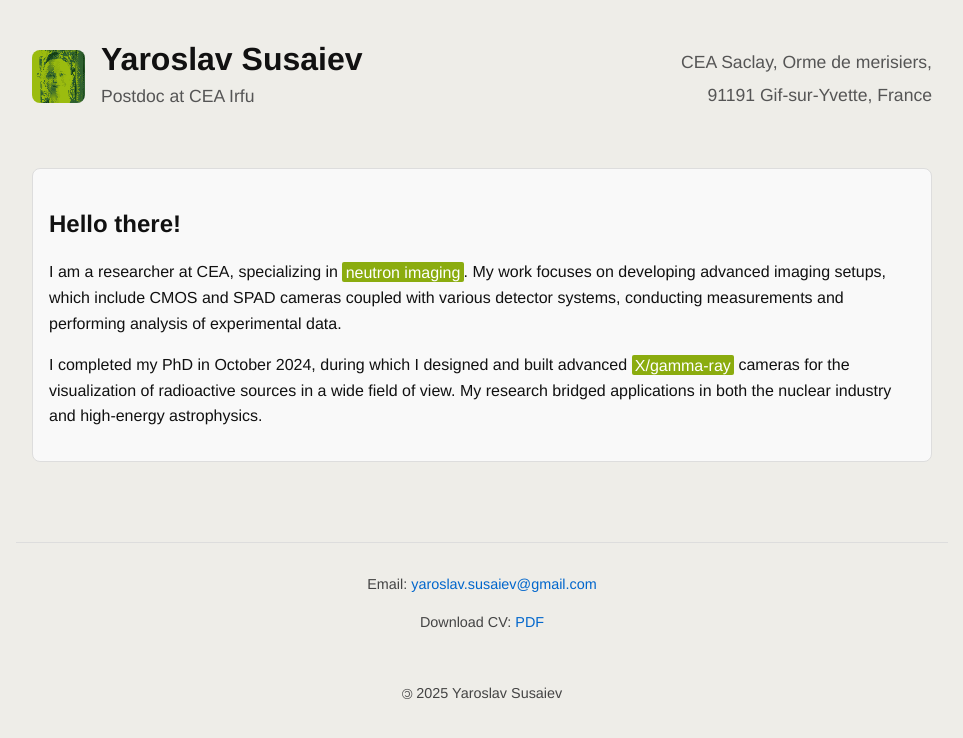
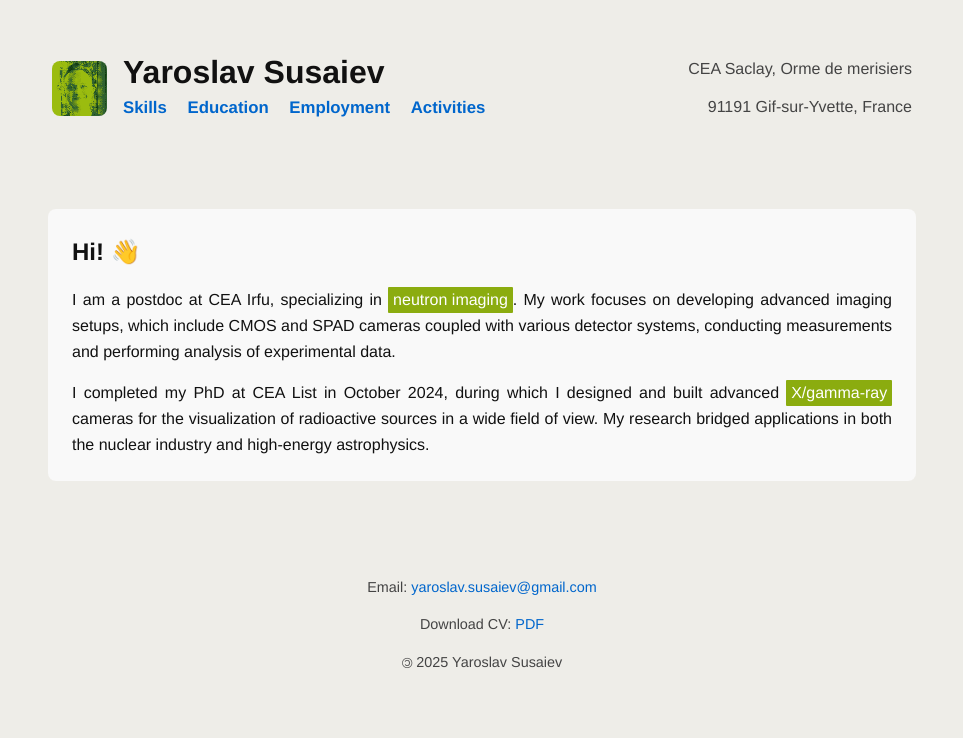
Before and after one commit to ysusaiev/ysusaiev.github.io, a plain HTML site: page index.html in a window 1280 px wide. Shown: the whole page, without its empty margins (158-1121 px from the left). Drawn offline with Linux system fonts and the light colour scheme.

Commit message:
Front page seems ok now, has navbar and well-aligned

```diff
--- a/css/style.css
+++ b/css/style.css
@@ -16,95 +16,85 @@ a:hover {
   text-decoration: underline;
 }
 
-header, nav, main, footer {
+/* Unified layout container width and alignment */
+header,
+nav,
+main,
+footer {
   max-width: 900px;
-  margin: auto;
+  width: 100%;
+  box-sizing: border-box; /* include padding inside total width */
+  margin: 0 auto;
   padding: 2rem 1rem;
 }
 
 /* Header */
-header {
-  text-align: left;
-  margin: 2rem auto 1rem auto;
-  padding: 0 1rem;
-  min-height: auto;
-}
-header h1 {
-  font-size: 2rem;
-  font-weight: 600;
-  margin: 0;
-  line-height: 1.1;
-}
-header p {
-  font-size: 1.1rem;
-  color: #555;
-  margin-top: 0.3rem;
-  margin-bottom: 0;
-}
-
-/* Header with avatar and right text */
 header.header {
   display: flex;
   justify-content: space-between;
   align-items: center;
   padding: 10px 20px;
+  margin: 2rem auto;
 }
+main {
+  margin: 2rem auto;
+}
+
 header.header .left {
   display: flex;
   align-items: center;
   gap: 1rem;
   text-align: left;
 }
-header.header .right {
-  text-align: right;
-}
+
 .tiny-icon {
-  width: 53px;
-  height: 53px;
+  width: 55px;
+  height: 55px;
   object-fit: cover;
   border-radius: 8px;
   flex-shrink: 0;
 }
 
-/* Navigation */
-nav ul {
-  display: flex;
-  justify-content: center;
-  gap: 1rem;
-  list-style: none;
-  padding: 0;
-  margin-bottom: 2rem;
+/* Left text block */
+.left-text h1 {
+  font-size: 2rem;
+  font-weight: 600;
+  margin: 0;
+  line-height: 1.1;
 }
 
-/* Sections */
-section {
-  margin-bottom: 3rem;
-}
-h2 {
-  font-size: 1.5rem;
-  margin-bottom: 1rem;
+/* Navbar line under name */
+.mini-nav {
+  margin-top: 0.3rem;
+  font-size: 1.05rem;
 }
 
-/* Projects Grid */
-.project-grid {
-  display: grid;
-  grid-template-columns: repeat(auto-fit, minmax(250px, 1fr));
-  gap: 1.5rem;
+.mini-nav a {
+  color: #0066cc;
+  text-decoration: none;
+  margin-right: 1rem;
 }
-.project-card {
-  border: 1px solid #ddd;
-  padding: 1rem;
-  border-radius: 8px;
-  background: #f9f9f9;
+
+.mini-nav a:last-child {
+  margin-right: 0;
+}
+
+/* Right address block */
+header.header .right {
+  text-align: right;
+  font-size: 1rem;
+  color: #444;
+  line-height: 1.4;
 }
 
 /* Footer */
 footer {
   text-align: center;
   padding: 1rem;
-  border-top: 1px solid #ddd;
+  /* border-top: 1px solid #ddd; */
   font-size: 0.9rem;
   color: #444;
+  margin-top: 2rem;
 }
 .copyleft {
   display: inline-block;
@@ -118,38 +108,117 @@ footer {
     align-items: center;
     text-align: center;
   }
+
   header.header .left {
-    gap: 0.5rem;
-    margin-bottom: 0.5rem;
+    flex-direction: column;
+    align-items: center;
   }
+
   .tiny-icon {
-    width: 40px;
-    height: 40px;
+    width: 45px;
+    height: 45px;
   }
-  header h1 {
-    font-size: 1.8rem;
+
+  .mini-nav {
+    font-size: 1rem;
   }
-  header p {
-    font-size: 1rem;
+
+  header.header .right {
+    text-align: center;
+    margin-top: 0.5rem;
   }
 }
 
-/* Debug borders */
+/* Highlight */
+.highlight {
+  background-color: #8bac0f;
+  color: #fff;
+  padding: 0.01em 0.3em;
+  border-radius: 1px;
+  display: inline-block;             /* needed for transform */
+  transform: rotate(0deg) skew(0deg);  /* slight rotation + skew */
+  transform-origin: center;          /* rotate around center */
+}
+
+/* Projects Grid */
+.project-grid {
+  display: grid;
+  grid-template-columns: repeat(auto-fit, minmax(250px, 1fr));
+  gap: 1.5rem;
+}
+
+.project-card {
+  padding: 1.5rem;
+  border-radius: 8px;
+  background: #f9f9f9;
+  text-align: justify;
+}
+
+/* Equal vertical spacing inside the card */
+.project-card h2,
+.project-card p,
+.project-card a {
+  margin-top: 0;
+  margin-bottom: 1rem;
+}
+
+.project-card p:last-child {
+  margin-bottom: 0;
+}
+
+/* ==== DEBUG BORDERS (paste at end of css/style.css) ==== */
+/* Enable by adding class="debug-borders" to <body> */
+
+/* General faint outline for everything */
 body.debug-borders * {
-  outline: 1px solid rgba(255, 0, 0, 0.25);
+  outline: 1px solid rgba(255, 0, 0, 0.26) !important; /* faint red */
+  box-shadow: none !important; /* avoid any shadow interference */
 }
-body.debug-borders *:not(:visible) {
-  outline: none;
+
+/* Stronger distinct outlines for main layout containers */
+body.debug-borders header {
+  outline: 2px solid rgba(0, 120, 255, 0.8) !important; /* blue */
 }
+body.debug-borders main {
+  outline: 2px solid rgba(0, 200, 120, 0.8) !important; /* green */
+}
+body.debug-borders footer {
+  outline: 2px solid rgba(150, 0, 200, 0.8) !important; /* purple */
+}
+body.debug-borders nav {
+  outline: 2px dashed rgba(255, 140, 0, 0.9) !important; /* orange dashed */
+}
+
+/* Make outlines thicker on hover so it's easy to inspect */
 body.debug-borders *:hover,
 body.debug-borders *:focus {
-  outline-color: rgba(0, 150, 255, 0.7);
-  outline-width: 2px;
+  outline-width: 3px !important;
+  outline-offset: 2px !important;
+  outline-color: rgba(0,0,0,0.9) !important;
 }
 
-.highlight {
-  background-color: #8bac0f;
-  color: #fff;        /* optional: make text white for contrast */
-  padding: 0.1em 0.2em;
-  border-radius: 2px; /* optional: subtle rounding */
+/* Optionally hide outlines on things that truly shouldn't show (images, icons) */
+/* comment out these two lines if you want borders on EVERYTHING */
+body.debug-borders img,
+body.debug-borders svg {
+  outline: 1px solid rgba(255, 0, 0, 0.15) !important;
 }
+
+/* quick helper to display element name (dev-only) — uncomment if needed */
+/* body.debug-borders *::after { content: attr(data-debug); position: absolute; right: 0; font-size: 10px; color: rgba(0,0,0,0.6); } */
+
+#about {
+  text-align: justify;
+}
+
+.mini-nav a {
+  color: #0066cc;
+  text-decoration: none;
+  margin-right: 1rem;
+  transition: color 0.3s, text-decoration 0.3s;
+}
+
+.mini-nav a:hover {
+  color: #0066cc;
+  text-decoration: underline;
+}
--- a/index.html
+++ b/index.html
@@ -21,17 +21,20 @@
 
 <header class="header">
   <div class="left">
-    <div style="display:flex; align-items:center; gap:1rem;"> <!-- increased gap -->
-      <img src="img/avatar.png" alt="icon" class="tiny-icon">
-      <div>
-        <h1>Yaroslav Susaiev</h1>
-        <p>Postdoc at CEA Irfu</p>
+    <img src="img/avatar.png" alt="icon" class="tiny-icon">
+    <div class="left-text">
+      <h1>Yaroslav Susaiev</h1>
+      <div class="mini-nav">
+        <a href="#skills"><strong>Skills</strong></a>
+        <a href="#education"><strong>Education</strong></a>
+        <a href="#employment"><strong>Employment</strong></a>
+        <a href="#trainings"><strong>Activities</strong></a>
       </div>
     </div>
   </div>
 
   <div class="right">
-    <p>CEA Saclay, Orme de merisiers,</p>
+    <p>CEA Saclay, Orme de merisiers</p>
     <p>91191 Gif-sur-Yvette, France</p>
   </div>
 </header>
@@ -46,14 +49,19 @@
 </nav> -->
 
 <main>
-  <section id="about" class="project-card">
-    <h2>Hello there!</h2>
+  <div class="project-layout">
+    <section id="about" class="project-card">
+      <h2>Hi! 👋</h2>
 
-      <p>I am a researcher at CEA, specializing in <span class="highlight">neutron imaging</span>. My work focuses on developing advanced imaging setups, which include CMOS and SPAD cameras coupled with various detector systems, conducting measurements and performing analysis of experimental data.</p>
+      <p>I am a postdoc at CEA Irfu, specializing in <span class="highlight">neutron imaging</span>. My work focuses on developing advanced imaging setups, which include CMOS and SPAD cameras coupled with various detector systems, conducting measurements and performing analysis of experimental data.</p>
 
-      <p>I completed my PhD in October 2024, during which I designed and built advanced <span class="highlight">X/gamma-ray</span> cameras for the visualization of radioactive sources in a wide field of view. My research bridged applications in both the nuclear industry and high-energy astrophysics.</p>
-
-  </section>
+      <p>I completed my PhD at CEA List in October 2024, during which I designed and built advanced <span class="highlight">X/gamma-ray</span> cameras for the visualization of radioactive sources in a wide field of view. My research bridged applications in both the nuclear industry and high-energy astrophysics.</p>
+    </section>
+    <!-- <div class="side-card">
+      <h2>Skills</h2>
+      <p>Brief summary or introduction here.</p>
+    </div>
+  </div> -->
 </main>
 
 <footer>
```
